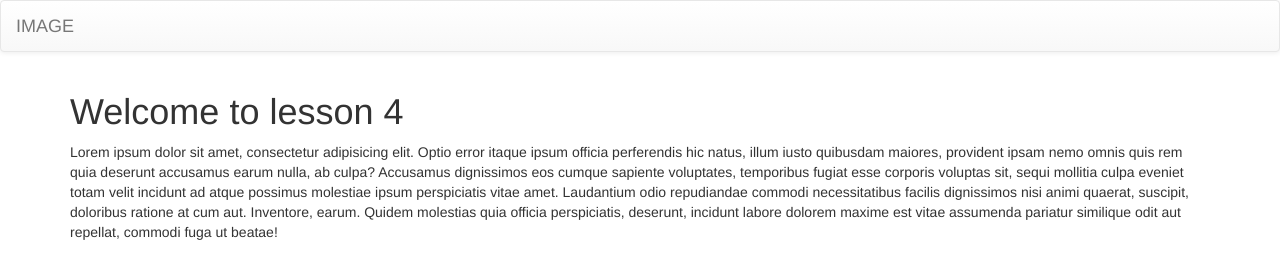
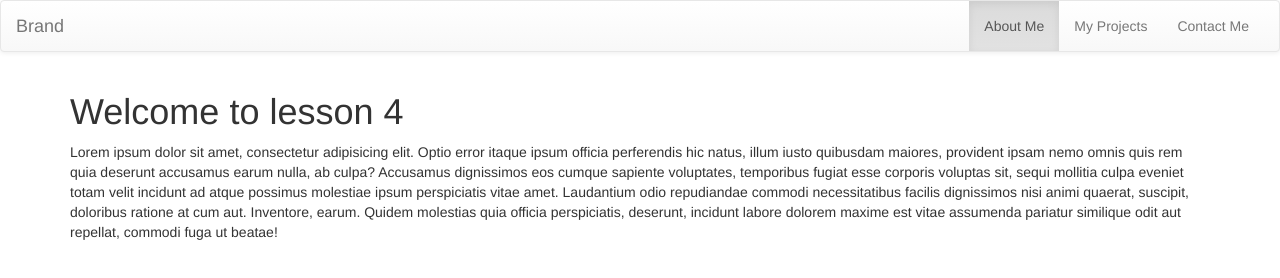
Before and after one commit to blanegraff/Lesson-4, a plain HTML site: page index.html in a window 1280 px wide. Drawn offline with Linux system fonts and the light colour scheme; files that its build step writes are made by us from their sources.

Commit message:
Lesson-4

```diff
--- a/index.html
+++ b/index.html
@@ -20,22 +20,24 @@
         <div class="container-fluid">
             <!-- Brand and toggle get grouped for better mobile display -->
             <div class="navbar-header">
-      <button type="button" class="navbar-toggle collapsed" data-toggle="collapse" data-target="#bs-example-navbar-collapse-1" aria-expanded="false">
+                <button type="button" class="navbar-toggle collapsed" data-toggle="collapse" data-target="#bs-example-navbar-collapse-1"
+                aria-expanded="false">
                     <span class="sr-only">Toggle navigation</span>
                     <span class="icon-bar"></span>
                     <span class="icon-bar"></span>
                     <span class="icon-bar"></span>
                 </button>
-      <a class="navbar-brand" href="#">IMAGE</a>
+                <a class="navbar-brand" href="#">Brand</a>
             </div>
+
             <!-- Collect the nav links, forms, and other content for toggling -->
             <div class="collapse navbar-collapse" id="bs-example-navbar-collapse-1">
-          <ul class="dropdown-menu">
-            <li><a href="#">About Me</a></li>
+
+                <ul class="nav navbar-nav navbar-right">
+                    <li class="active"><a href="#">About Me</a></li>
                     <li><a href="#">My Projects</a></li>
                     <li><a href="#">Contact Me</a></li>
-            <li role="separator" class="divider"></li>
-            <li><a href="#">Separated link</a></li>
+
                 </ul>
             </div>
             <!-- /.navbar-collapse -->
```
Lines whose indentation alone changed are shown as unchanged.
